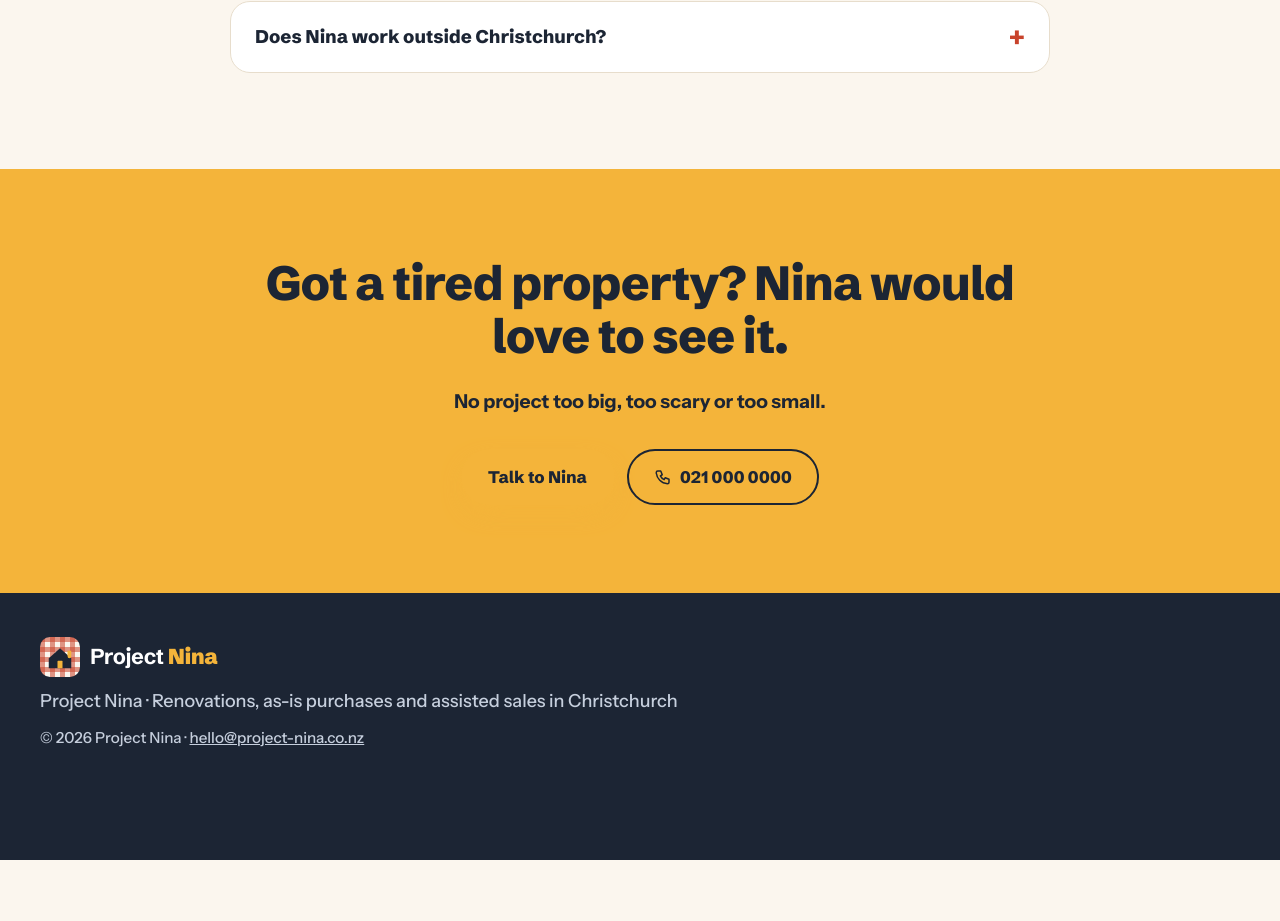
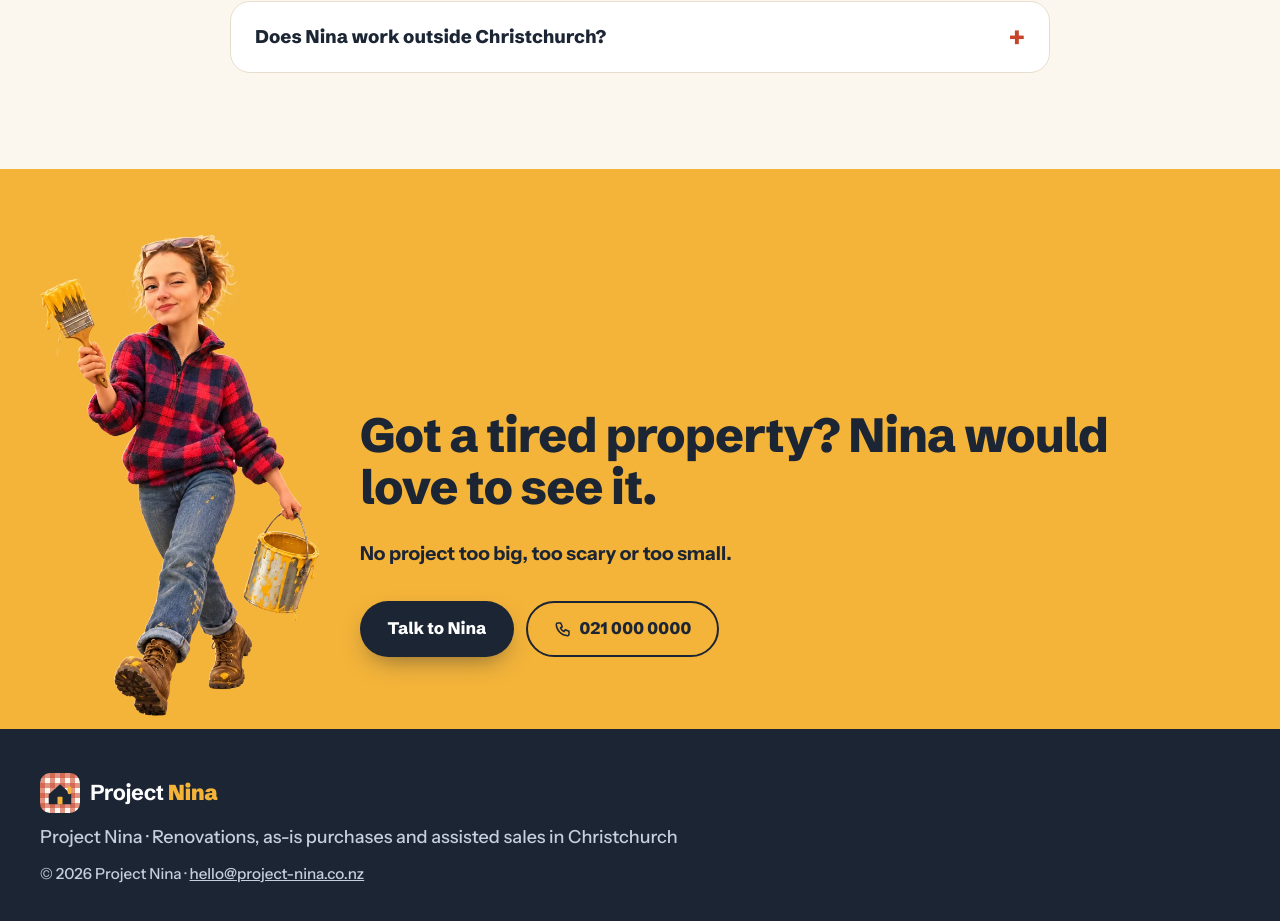
Before and after one commit to kiri10-marketing/pitches, a Next.js app in the folder project-nina/: page / in a window 1280 px wide. Shown: the part 8283-9204 px from the top of the page. Before the commit the page ends 9143 px from the top, so only its background shows below. Built offline with nearby package versions, Linux system fonts and the light colour scheme.

Commit message:
project-nina: add cartoon Nina mascot to final call to action and thank-you
Co-Authored-By: Claude Opus 5.5 <noreply@anthropic.com>
Claude-Session: https://claude.ai/code/session_01B7L5oTPvSn3tSBh9gCxGzo

```diff
--- a/project-nina/src/app/globals.css
+++ b/project-nina/src/app/globals.css
@@ -212,8 +212,12 @@ img, svg { display: block; }
 .faq details p { padding-bottom: 20px; margin: 0; }
 
 /* Final + footer */
-.final { padding: 88px 0; background: var(--gold); text-align: center; }
-.final h2 { max-width: 760px; margin-left: auto; margin-right: auto; }
+.final { padding: 64px 0 0; background: var(--gold); overflow: hidden; }
+.final-inner { display: grid; grid-template-columns: 280px 1fr; gap: 40px; align-items: end; }
+.final-mascot { width: 100%; height: auto; display: block; }
+.final-text { padding-bottom: 72px; }
+.thanks-mascot { width: 120px; height: auto; margin: 0 auto 12px; }
+.final h2 { max-width: 760px; }
 .final p { font-weight: 700; font-size: 1.2rem; color: var(--ink); }
 .footer { background: var(--dusk); color: #c6cfdd; padding: 44px 0 110px; }
 .footer-row { display: grid; gap: 10px; justify-items: start; }
@@ -244,6 +248,10 @@ img, svg { display: block; }
   .form-card { padding: 20px; }
   .tab { font-size: 0.88rem; }
   .ig-reel { width: 200px; }
+  .final-inner { grid-template-columns: 1fr; gap: 0; }
+  .final-mascot { width: 200px; margin: 0 auto; order: 2; }
+  .final-text { padding-bottom: 8px; text-align: center; }
+  .final .cta-row { justify-content: center; }
   .sticky {
     display: grid; grid-template-columns: auto auto 1fr; gap: 8px; position: fixed; left: 12px; right: 12px; bottom: 12px; z-index: 60;
     padding: 8px; border-radius: 999px; background: var(--ink); box-shadow: 0 14px 30px rgba(0, 0, 0, 0.35);
@@ -268,3 +276,4 @@ img, svg { display: block; }
 .film-fill { position: absolute; left: 0; top: 50%; height: 8px; transform: translateY(-50%); border-radius: 999px; background: var(--gold); }
 .film-knob { position: absolute; top: 50%; transform: translate(-50%, -50%) rotate(-18deg); width: 46px; height: 46px; border-radius: 50%; background: #fff; display: grid; place-items: center; box-shadow: 0 6px 16px rgba(0, 0, 0, 0.3); outline: none; }
 .film-knob:focus-visible { outline: 3px solid var(--red); outline-offset: 3px; }
+.final .btn-gold { background: var(--ink); color: #fff; box-shadow: 0 10px 26px -10px rgba(28, 37, 52, 0.6); }
--- a/project-nina/src/app/page.tsx
+++ b/project-nina/src/app/page.tsx
@@ -318,15 +318,18 @@ export default function Page() {
         {/* FINAL CTA */}
         <section className="final">
           <div className="wrap final-inner">
+            <img className="final-mascot" src="/media/nina-mascot.webp" alt="Cartoon Nina with her paintbrush and paint tin" loading="lazy" />
+            <div className="final-text">
             <h2>{finalCta.title}</h2>
             <p>{finalCta.sub}</p>
-            <div className="cta-row center-row">
+            <div className="cta-row">
               <a className="btn btn-gold" href="#contact">
                 {finalCta.primary}
               </a>
               <a className="btn btn-ghost-dark" href={`tel:${contact.phoneHref}`}>
                 <Icon name="phone" size={18} /> {contact.phoneDisplay}
               </a>
+            </div>
             </div>
           </div>
         </section>
--- a/project-nina/src/components/ContactForm.tsx
+++ b/project-nina/src/components/ContactForm.tsx
@@ -45,7 +45,7 @@ export default function ContactForm() {
   if (sent) {
     return (
       <div className="form-card form-thanks" role="status">
-        <div className="thanks-icon" aria-hidden="true">✓</div>
+        <img className="thanks-mascot" src="/media/nina-mascot.webp" alt="" />
         <h3>{c.thanksTitle}</h3>
         <p>{c.thanksText}</p>
       </div>
```
Also changed, not shown: project-nina/public/media/nina-mascot.webp (added).
